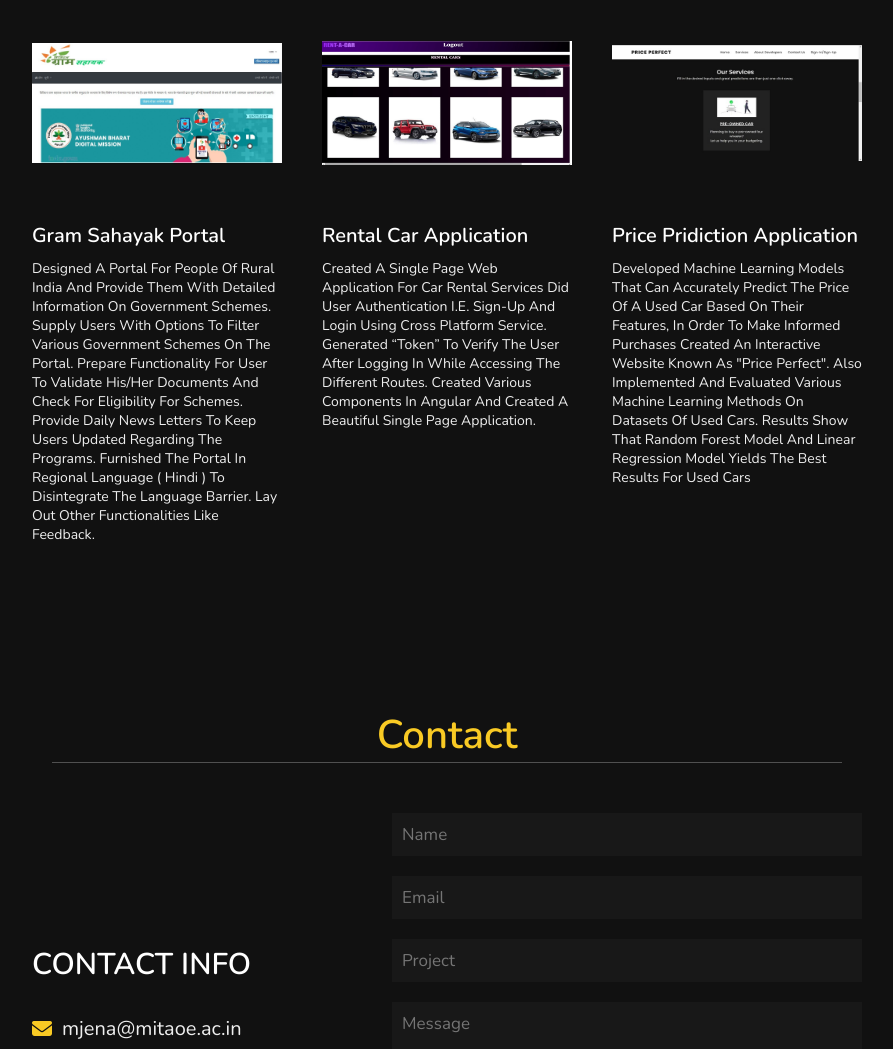
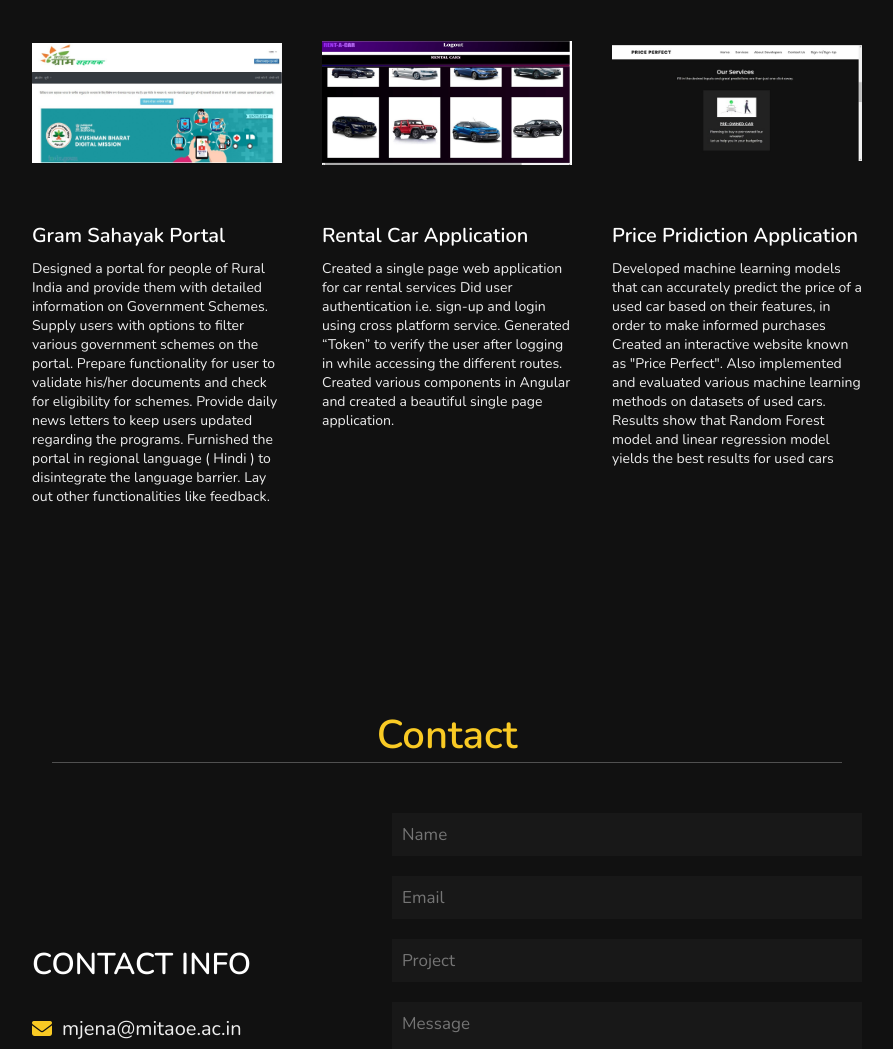
Before and after one commit to ManoranjanJena24/Portfolio, a plain HTML site: page Portfolio/index.html in a window 1280 px wide. Shown: the part 3302-4351 px from the top of the page, without its empty margins (368-1261 px from the left). Drawn offline with nearby package versions, Linux system fonts and the light colour scheme; a script that the page names is missing.

Commit message:
Update style.css

```diff
--- a/Portfolio/css/style.css
+++ b/Portfolio/css/style.css
@@ -363,7 +363,7 @@ header .navbar ul li a:hover{
     font-size: 1.4rem;
     color: #eee;
     padding: 1rem 0;
-    transform: none;
+    text-transform: none;
 }
 
 .projects .box-container .box:hover img{
```
